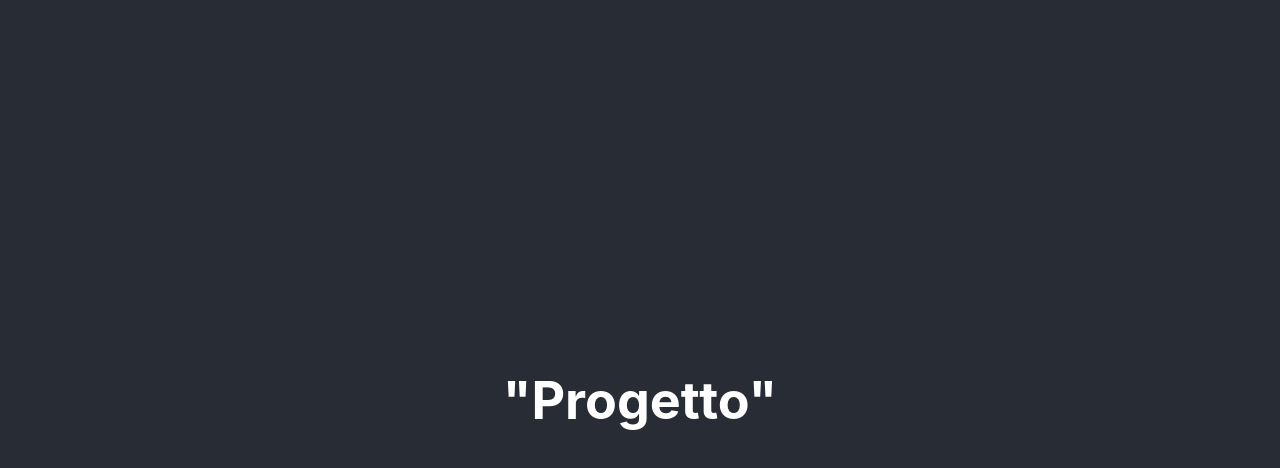
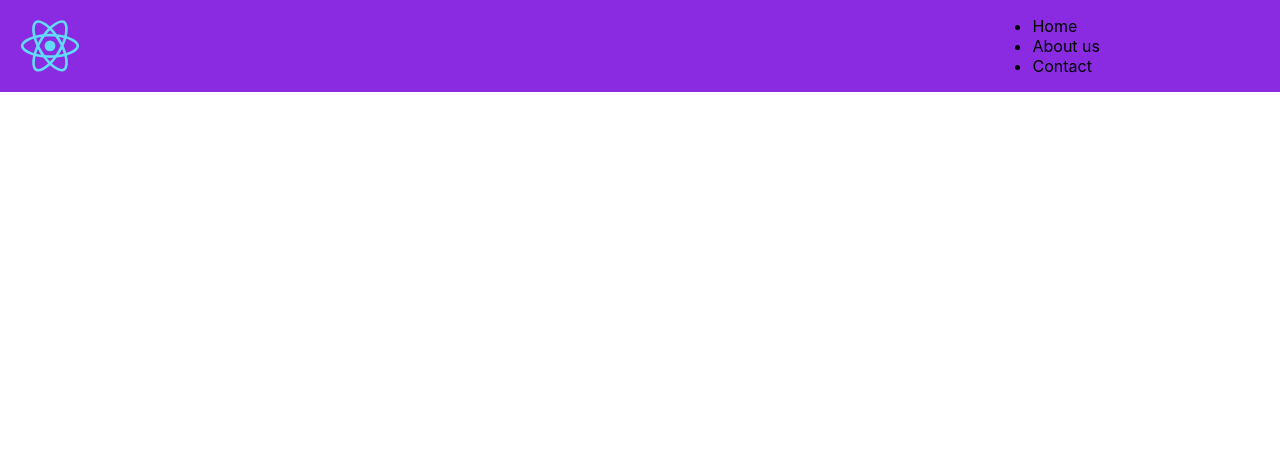
Before and after one commit to FilippoCalvi/progettosorintcalvi, a React (Create React App) app: page / in a window 1280 px wide. Shown: the top 468 px of the page. Built offline with nearby package versions, Linux system fonts and the light colour scheme.

Commit message:
create Header

```diff
--- a/src/App.css
+++ b/src/App.css
@@ -1,38 +1,7 @@
-.App {
-  text-align: center;
+.wrapper {
+  max-width: 1100px;
+  width: 100%;
+  display: flex;
+  justify-content: space-between;
+  align-items: center;
 }
-
-.App-logo {
-  height: 40vmin;
-  pointer-events: none;
-}
-
-@media (prefers-reduced-motion: no-preference) {
-  .App-logo {
-    animation: App-logo-spin infinite 20s linear;
-  }
-}
-
-.App-header {
-  background-color: #282c34;
-  min-height: 100vh;
-  display: flex;
-  flex-direction: column;
-  align-items: center;
-  justify-content: center;
-  font-size: calc(10px + 2vmin);
-  color: white;
-}
-
-.App-link {
-  color: #61dafb;
-}
-
-@keyframes App-logo-spin {
-  from {
-    transform: rotate(0deg);
-  }
-  to {
-    transform: rotate(360deg);
-  }
-}
--- a/src/App.js
+++ b/src/App.js
@@ -1,12 +1,10 @@
-import logo from './logo.svg';
 import './App.css';
+import Header from './common/Header/Header';
 
 function App() {
   return (
     <div className="App">
-      <header className="App-header">
-        <h1>"Progetto"</h1>
-      </header>
+      <Header />
     </div>
   );
 }
--- /dev/null
+++ b/src/common/Header/Header.css
@@ -0,0 +1,17 @@
+header {
+    background-color: blueviolet;
+    display: flex;
+    align-items: center;
+    justify-content: space-between;
+}
+
+.logo{
+    width: 100px;
+}
+
+nav ul.menu {
+    list-style-type: none;
+    display: flex;
+
+    gap: 15px;
+}
--- /dev/null
+++ b/src/common/Header/Header.jsx
@@ -0,0 +1,21 @@
+import React from "react";
+import logo from "../../logo.svg"
+import "./Header.css"
+const Header = () => {
+    return(
+        <header className="header-class">
+            <div className="wrapper">
+                <img src={logo} alt="Logo" className="logo"></img>
+                    <nav>
+                        <ul>
+                        <li>Home</li>
+                        <li>About us</li>
+                        <li>Contact</li>
+                    </ul>
+                </nav>
+            </div>
+        </header>
+    );
+}
+
+export default Header;
```
